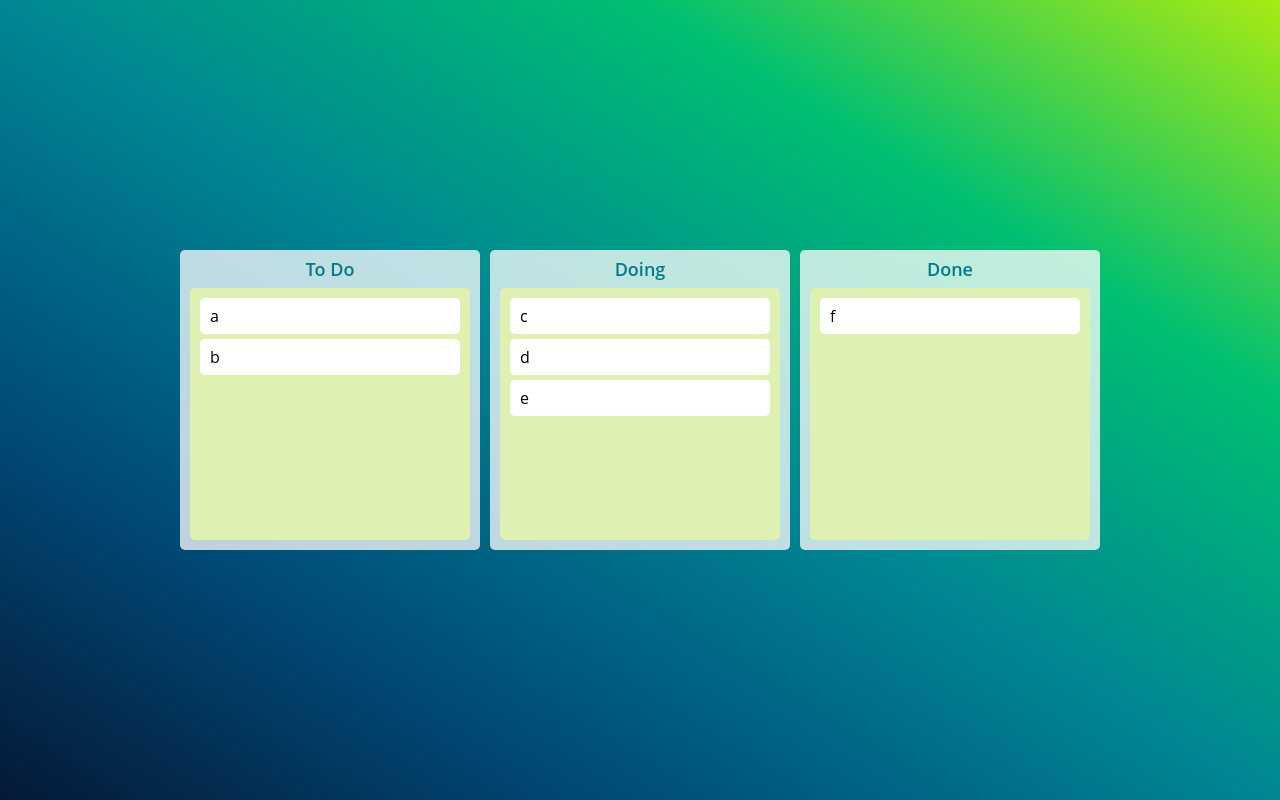
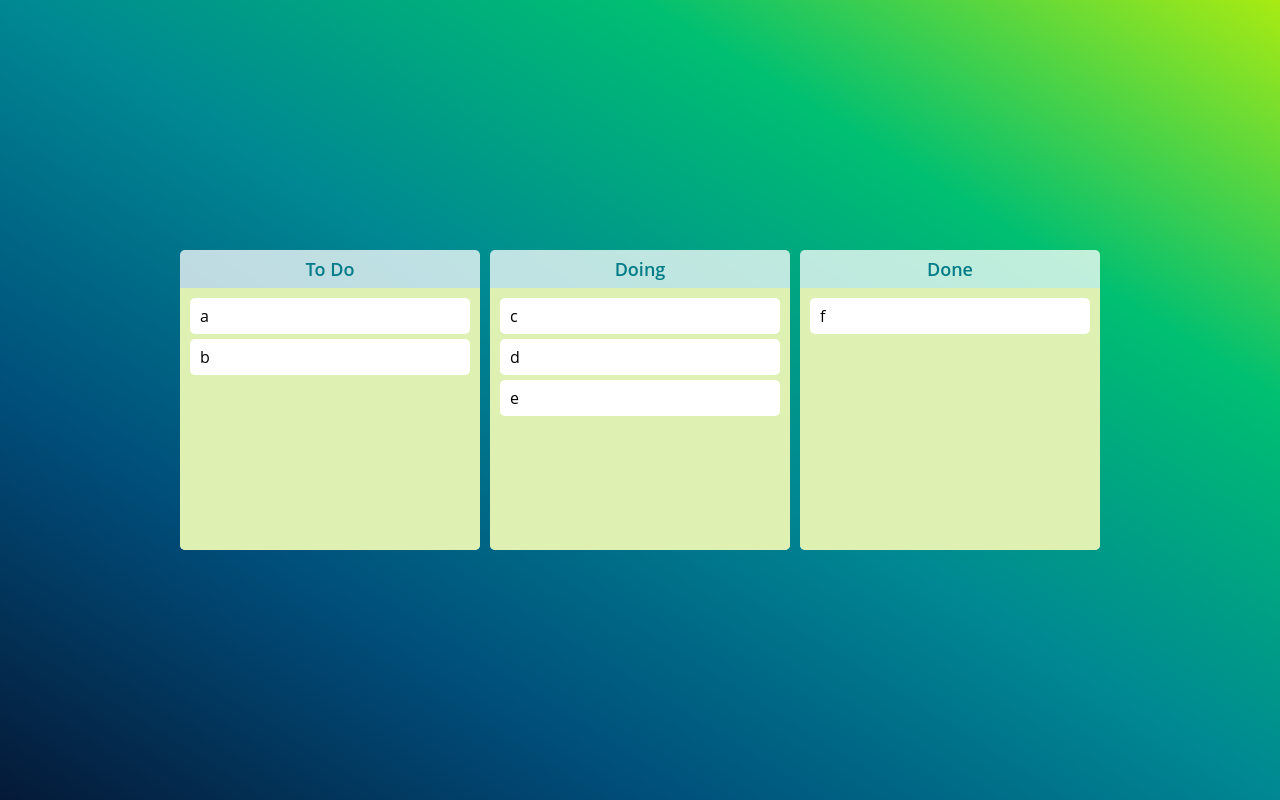
Before and after one commit to kirtimukha/rjs-trello, a React (Create React App) app: page / in a window 1280 px wide. Built offline with nearby package versions, Linux system fonts and the light colour scheme.

Commit message:
[U] DraggableCard styled

```diff
--- a/src/Components/Board.tsx
+++ b/src/Components/Board.tsx
@@ -6,7 +6,7 @@ const Wrapper = styled.div`
   display: flex;
   flex-direction: column;
   width: 300px;
-  padding: 10px;
+  padding: 10px 0 0;
   background-color: ${(props) => props.theme.boardColor};
   border-radius: 5px;
   min-height: 300px;
@@ -20,8 +20,10 @@ const Area = styled.div<IAreaProps>`
   flex-grow: 1;
   width: 100%;
   min-height: 200px;
-  padding: 10px;
+  padding: 5px 10px;
   border-radius: 5px;
+  border-top-left-radius: 0;
+  border-top-right-radius: 0;
   background-color: ${(props) =>
     props.isDraggingOver
       ? props.theme.cardBoxColor
--- a/src/Components/DragabbleCard.tsx
+++ b/src/Components/DragabbleCard.tsx
@@ -2,12 +2,18 @@ import { Draggable } from "react-beautiful-dnd";
 import React from "react";
 import styled from "styled-components";
 
-const Card = styled.div`
+const Card = styled.div<{ isDragging: boolean }>`
   padding: 10px;
   margin-top: 5px;
   border-radius: 5px;
-  background-color: ${(props) => props.theme.cardColor};
-
+  color: ${(props) =>
+    props.isDragging ? props.theme.cardColor : props.theme.textColor};
+  background-color: ${(props) =>
+    props.isDragging
+      ? props.theme.cardBoxDraggingColor
+      : props.theme.cardColor};
+  box-shadow: ${(props) =>
+    props.isDragging ? "0px 2px 25px rgba(0,0,0,0.5)" : "none"}
   :first-child {
     margin-top: 0;
   }
@@ -29,8 +35,9 @@ function DragabbleCard({ toDo, index }: IDraggableCardProps) {
   return (
     <>
       <Draggable key={toDo} draggableId={toDo} index={index}>
-        {(magic) => (
+        {(magic, snaps) => (
           <Card
+            isDragging={snaps.isDragging}
             ref={magic.innerRef}
             {...magic.draggableProps}
             {...magic.dragHandleProps}
--- a/src/theme.ts
+++ b/src/theme.ts
@@ -7,6 +7,6 @@ export const darkTheme: DefaultTheme = {
   titleColor: "#007b87",
   cardColor: "#fff",
   cardBoxColor: "#def1b2",
-  cardBoxDraggingColor: "#e3edcd",
+  cardBoxDraggingColor: "rgba(0,123,135, 0.65)", // "rgba(0,0,0,0.5)",
   boardColor: "rgb(255,255,255,0.75);",
 };
```
